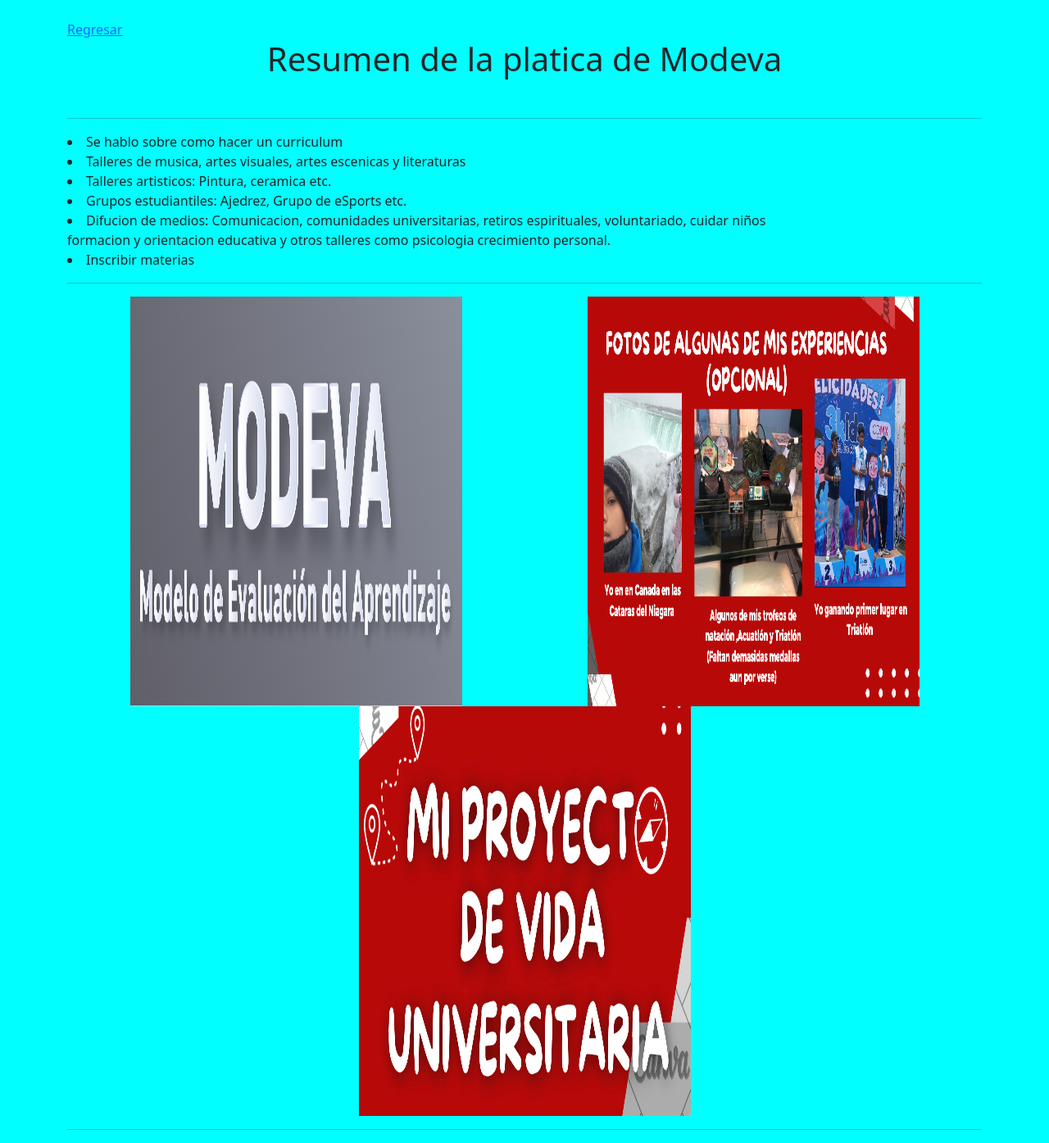
After one commit to ReasonRaven/Mi-Primer-Backend-Python, a Flask app: page /platicaModeva in a window 1280 px wide. The commit adds this page. Shown: the whole page at 82% size. Run offline with Flask 3, Linux system fonts and the light colour scheme.

Commit message:
añadido tarea 7 platica

```diff
--- a/app.py
+++ b/app.py
@@ -30,6 +30,9 @@ def frameworks():
 @app.route('/stackoverflow')
 def stackoverflow():
     return render_template('stackOverflow.html')
+@app.route('/platicaModeva')
+def platicaModeva():
+    return render_template('platicaModeva.html')
 @app.route('/success', methods=['POST'])
 def success():
     email = request.form['email']
--- a/static/css/style.css
+++ b/static/css/style.css
@@ -110,3 +110,7 @@ p {
     margin-left: 30px;
     border-radius: 50px;
 }
+
+form{
+    padding-left: 140px;
+}
--- /dev/null
+++ b/static/css/styleTarea7.css
@@ -0,0 +1,19 @@
+body{
+    background-color: aqua !important;
+}
+h1{
+    text-align: center;
+}
+
+#imagen1{
+    width: 405px;
+    height: 500px;
+}
+#imagen2{
+    width: 405px;
+    height: 500px;
+}
+#imagen3{
+    width: 405px;
+    height: 500px;
+}
--- /dev/null
+++ b/templates/platicaModeva.html
@@ -0,0 +1,71 @@
+<!DOCTYPE html>
+<html lang="en">
+
+<head>
+    <meta charset="UTF-8" />
+    <meta name="viewport" content="width=device-width, initial-scale=1.0" />
+    <title>Platica</title>
+    <link rel="stylesheet" href="{{ url_for('static', filename='css/styleTarea7.css')}}" />
+    <link href="https://cdn.jsdelivr.net/npm/bootstrap@5.3.3/dist/css/bootstrap.min.css" rel="stylesheet"
+        integrity="sha384-QWTKZyjpPEjISv5WaRU9OFeRpok6YctnYmDr5pNlyT2bRjXh0JMhjY6hW+ALEwIH" crossorigin="anonymous" />
+</head>
+
+<body>
+    <div class="container">
+        <br>
+        <a href="{{ url_for('home')}}">Regresar</a>
+
+        <h1>Resumen de la platica de Modeva</h1>
+        <br>
+        <hr>
+        <p>
+            <li>
+                Se hablo sobre como hacer un curriculum
+            </li>
+            <li>
+                Talleres de musica, artes visuales, artes escenicas y literaturas
+            </li>
+            <li>
+                Talleres artisticos: Pintura, ceramica etc.
+            </li>
+            <li>
+                Grupos estudiantiles: Ajedrez, Grupo de eSports etc.
+            </li>
+            <li>
+                Difucion de medios: Comunicacion, comunidades universitarias, retiros espirituales, voluntariado, cuidar niños <br>
+                formacion y orientacion educativa y otros talleres como psicologia crecimiento personal.
+            </li>
+            <li>
+                Inscribir materias
+            </li>
+        </p>
+
+        <hr>
+
+        <div class="container text-center">
+            <div class="row align-items-start">
+              <div class="col">
+                <img id="imagen1" src="static/images/modeva.png" alt="imagen de modeva" class="imagen1">
+              </div>
+              <div class="col">
+                <img id="imagen2" src="static/images/experienciasMias.png" alt="Mis experiencias">
+              </div>
+              <div class="col">
+                <img id="imagen3" src="static/images/vidaUni.png" alt="Vida Universitaria">
+              </div>
+            </div>
+          </div>
+
+          <hr>
+
+
+
+
+
+
+
+
+    </div>
+</body>
+
+</html>
```
Also changed, not shown: templates/index.html (+18 -1 lines), templates/misProyectos.html (+14 -14 lines), static/images/calendarioApoyo.png (added), static/images/experienciasMias.png (added), static/images/modeva.png (added), static/images/vidaUni.png (added).
